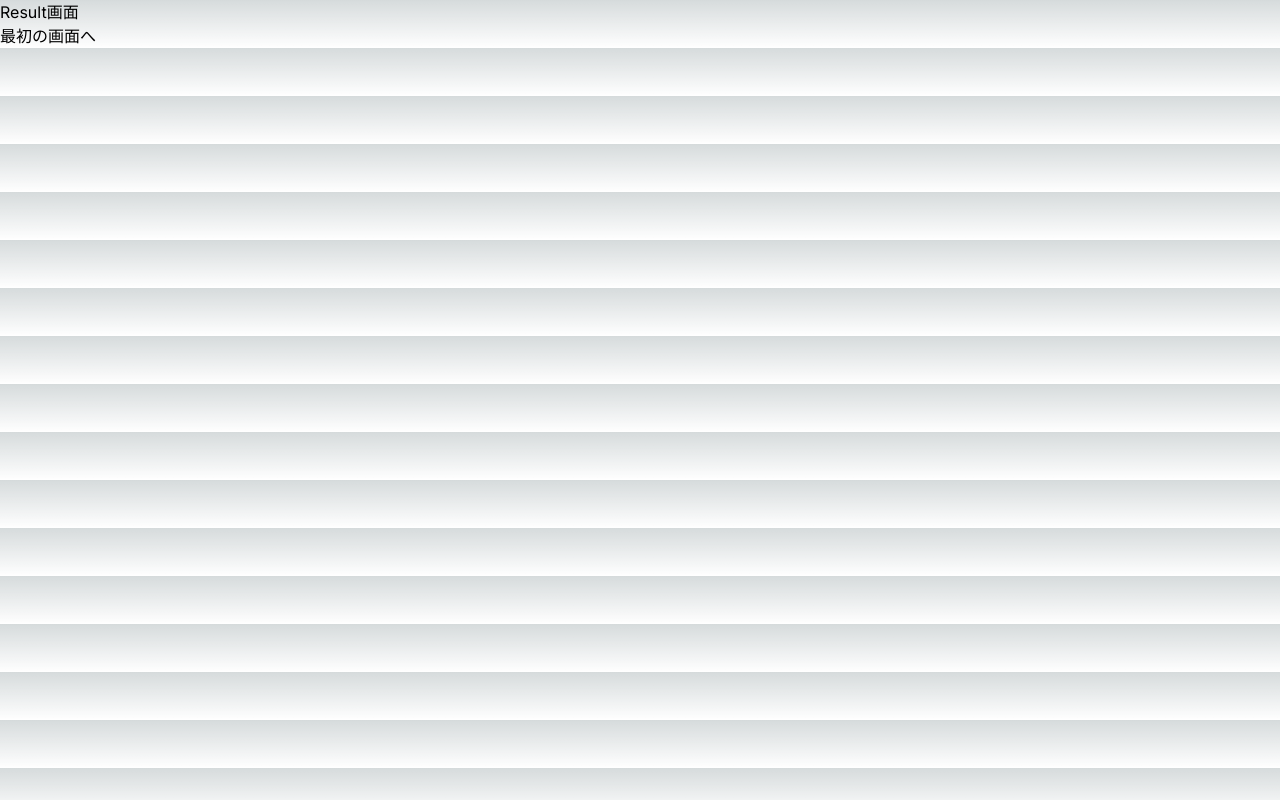
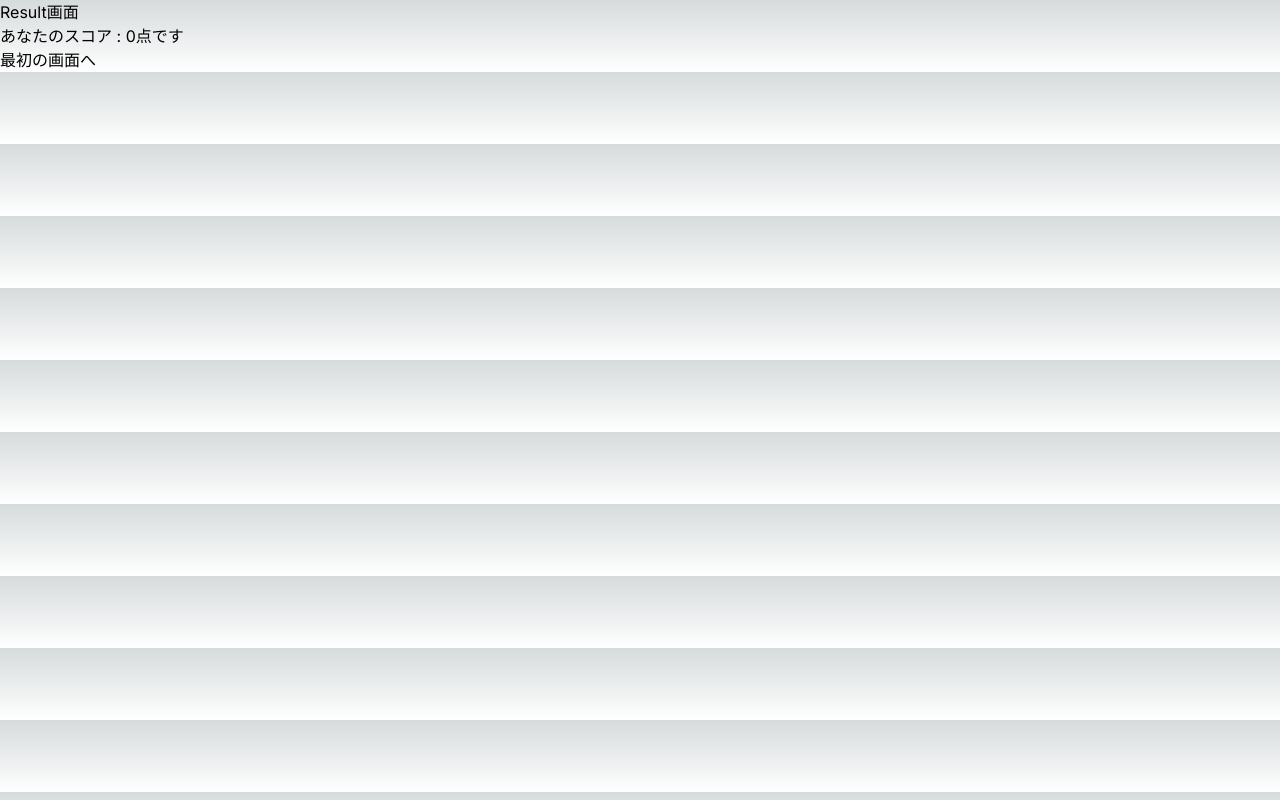
Before and after one commit to TCU-DC/FlickGameFront, a Next.js app: page /result in a window 1280 px wide. Built offline with nearby package versions, Linux system fonts and the light colour scheme.

Commit message:
feat: result画面にスコアが表示されるようになった

```diff
--- a/app/result/page.tsx
+++ b/app/result/page.tsx
@@ -1,9 +1,14 @@
+"use client";
+
 import NavigateButton from "@/components/NavigateButton";
 
 export default function Result() {
+  const score = localStorage.getItem("score");
+
   return (
     <main>
       <h1>Result画面</h1>
+      <p>あなたのスコア : {score ? score : 0}点です</p>
       <NavigateButton to="" label="最初の画面へ" />
     </main>
   );
```
